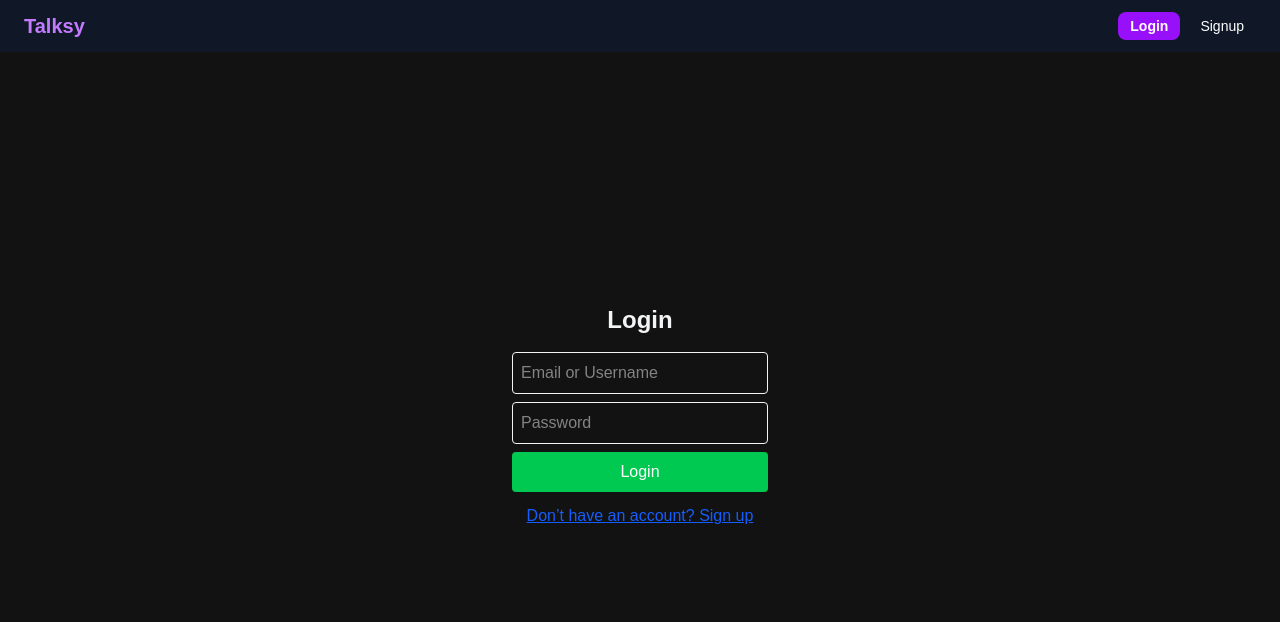
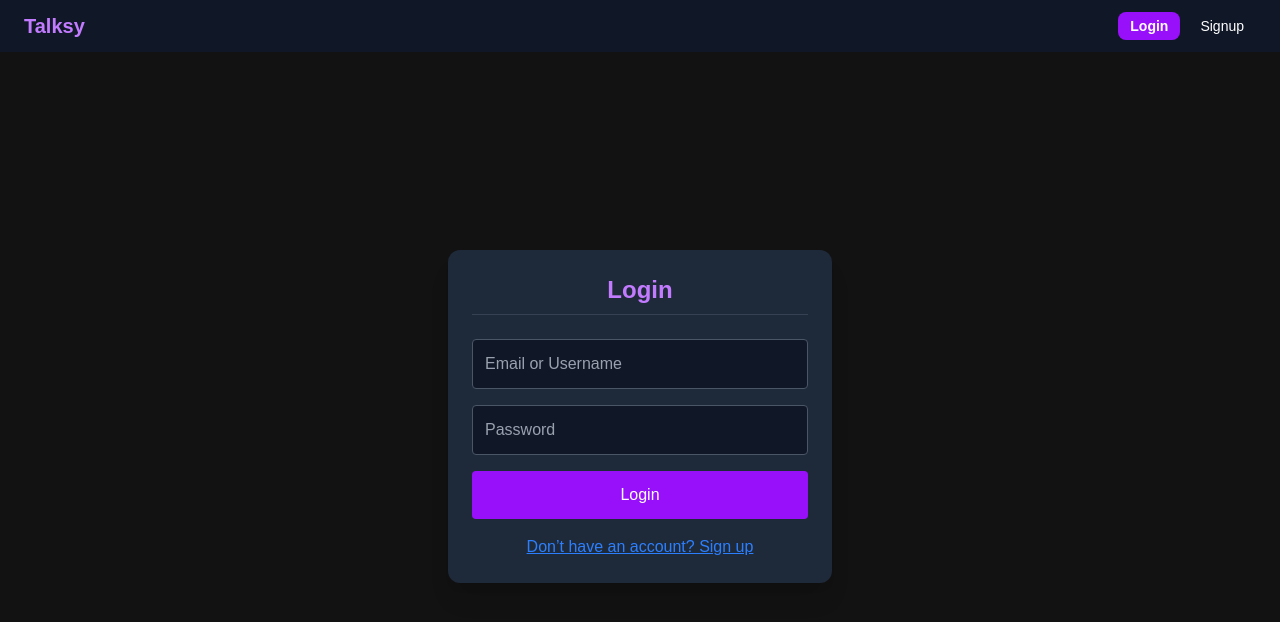
Before and after one commit to umair379/Talksy, a Next.js app: page /login in a window 1280 px wide. Shown: the top 622 px of the page. Built offline with nearby package versions, Linux system fonts and the light colour scheme; no server answers.

Commit message:
Update page.tsx

```diff
--- a/src/app/login/page.tsx
+++ b/src/app/login/page.tsx
@@ -22,7 +22,6 @@ export default function LoginPage() {
     setLoading(true);
     try {
       let email = input;
-      // agar input email nahi hai, username consider karo
       if (!input.includes("@")) {
         const q = query(collection(db, "users"), where("username", "==", input));
         const snap = await getDocs(q);
@@ -41,40 +40,47 @@ export default function LoginPage() {
   };
 
   return (
-    <div className="flex flex-col items-center justify-center h-[85vh]">
-      <h2 className="text-2xl font-bold mb-4">Login</h2>
+    <div className="flex flex-col items-center justify-center min-h-[85vh] px-4 sm:px-0">
+      <div className="w-full max-w-sm p-6 bg-gray-800 text-gray-100 rounded-xl shadow-xl">
+        <h2 className="text-2xl font-bold mb-6 text-purple-400 text-center border-b border-gray-700 pb-2">
+          Login
+        </h2>
 
         <input
           type="text"
           placeholder="Email or Username"
           value={input}
           onChange={(e) => setInput(e.target.value)}
-        className="border p-2 mb-2 w-64 rounded"
+          className="border border-gray-600 p-3 mb-4 w-full rounded bg-gray-900 text-gray-100 placeholder-gray-400 focus:outline-none focus:border-purple-400"
         />
+
         <input
           type="password"
           placeholder="Password"
           value={password}
           onChange={(e) => setPassword(e.target.value)}
-        className="border p-2 mb-2 w-64 rounded"
+          className="border border-gray-600 p-3 mb-4 w-full rounded bg-gray-900 text-gray-100 placeholder-gray-400 focus:outline-none focus:border-purple-400"
         />
 
         <button
           onClick={handleLogin}
           disabled={loading}
-        className={`${
-          loading ? "bg-gray-400" : "bg-green-500 hover:bg-green-600"
-        } text-white px-4 py-2 rounded w-64 mb-3`}
+          className={`w-full py-3 mb-4 rounded font-medium transition ${
+            loading
+              ? "bg-gray-600 cursor-not-allowed text-gray-400"
+              : "bg-purple-600 hover:bg-purple-700 text-white"
+          }`}
         >
           {loading ? "Logging in..." : "Login"}
         </button>
 
         <button
           onClick={() => router.push("/signup")}
-        className="text-blue-600 underline"
+          className="w-full text-center text-blue-500 hover:text-blue-400 underline"
         >
           Don’t have an account? Sign up
         </button>
       </div>
+    </div>
   );
 }
```
Lines whose indentation alone changed are shown as unchanged.
